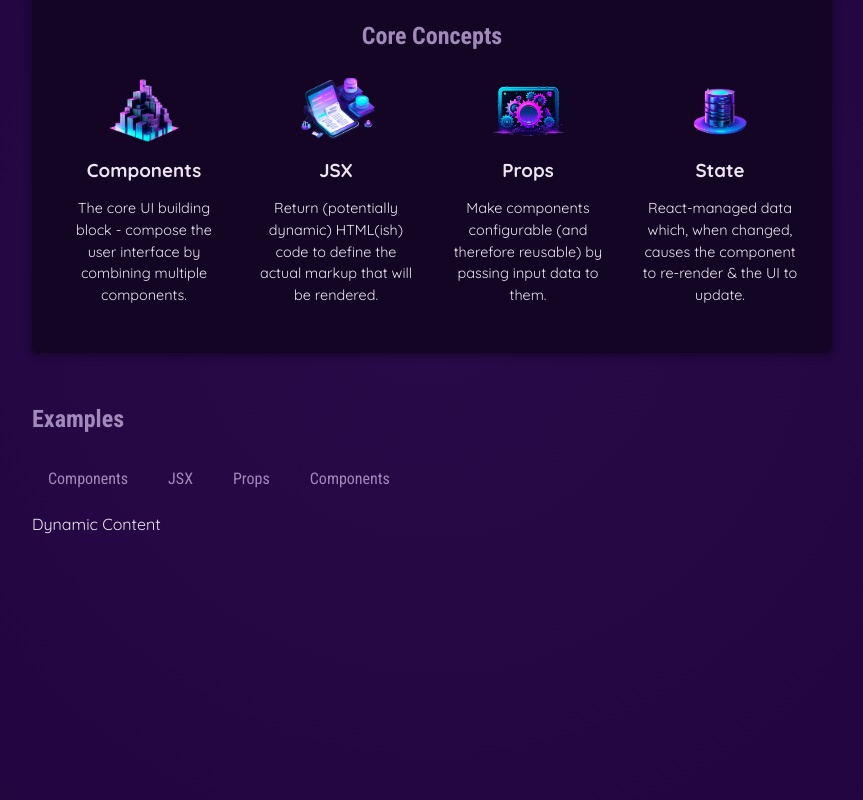
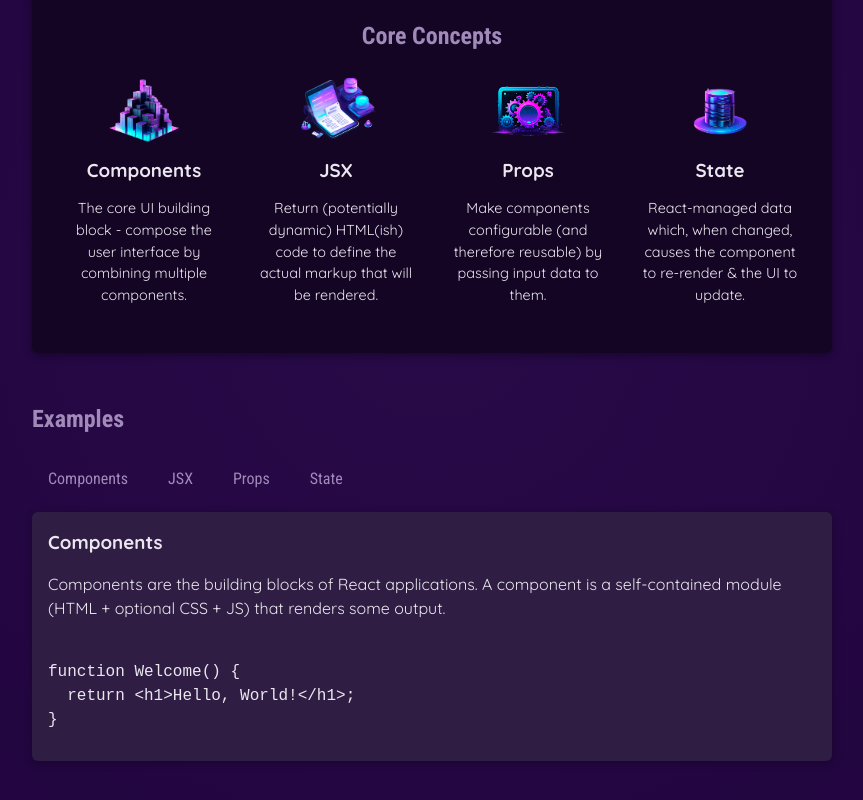
Before and after one commit to Vargos98/react-essentials, a React (Vite) app: page / in a window 1280 px wide. Shown: the part 346-1146 px from the top of the page, without its empty margins (208-1071 px from the left). Built offline with nearby package versions, Linux system fonts and the light colour scheme.

Commit message:
Added useState
Using useState to render and update data based on the button click

```diff
--- a/src/App.jsx
+++ b/src/App.jsx
@@ -1,12 +1,19 @@
+import { useState } from "react";
 import CoreConcepts from "./components/CoreConcepts/CoreConcepts.jsx";
-
+import { EXAMPLES } from './data.js'
 import Header from "./components/Header/Header.jsx";
 import { TabButton } from "./components/TabButton.jsx";
 
 import { CORE_CONCEPTS } from './data.js';
+
+
+
 function App() {
-  function handleSelect(){
-    console.log("on Selected");
+  const [selectedTopic, setSelectedTopic] = useState('components')
+  // let tabContent = "Please click a button!"
+  function handleSelect(selectedButton) {
+    // tabContent = selectedButton;\
+    setSelectedTopic(selectedButton);
   }
   return (
     <div>
@@ -21,16 +28,24 @@
             <CoreConcepts{...CORE_CONCEPTS[3]} />
           </ul>
         </section>
-       <section id="examples">
-        <h2>Examples</h2>
-        <menu>
-          <TabButton onSelect={handleSelect}>Components</TabButton>
-          <TabButton onSelect={handleSelect}>JSX</TabButton>
-          <TabButton onSelect={handleSelect}>Props</TabButton>
-          <TabButton onSelect={handleSelect}>Components</TabButton>
-        </menu>
-        Dynamic Content
-       </section>
+        <section id="examples">
+          <h2>Examples</h2>
+          <menu>
+            <TabButton onSelect={() => handleSelect('components')}>Components</TabButton>
+            <TabButton onSelect={() => handleSelect('jsx')}>JSX</TabButton>
+            <TabButton onSelect={() => handleSelect('props')}>Props</TabButton>
+            <TabButton onSelect={() => handleSelect('state')}>State</TabButton>
+          </menu>
+          <div id="tab-content">
+            <h3>{EXAMPLES[selectedTopic].title}</h3>
+            <p>{EXAMPLES[selectedTopic].description}</p>
+            <pre>
+              <code>
+                {EXAMPLES[selectedTopic].code}
+              </code>
+            </pre>
+          </div>
+        </section>
       </main>
 
     </div>
--- a/src/data.js
+++ b/src/data.js
@@ -29,3 +29,54 @@
       'React-managed data which, when changed, causes the component to re-render & the UI to update.',
   },
 ];
+
+export const EXAMPLES = {
+  components: {
+    title: 'Components',
+    description:
+      'Components are the building blocks of React applications. A component is a self-contained module (HTML + optional CSS + JS) that renders some output.',
+    code: `
+function Welcome() {
+  return <h1>Hello, World!</h1>;
+}`,
+  },
+  jsx: {
+    title: 'JSX',
+    description:
+      'JSX is a syntax extension to JavaScript. It is similar to a template language, but it has full power of JavaScript (e.g., it may output dynamic content).',
+    code: `
+<div>
+  <h1>Welcome {userName}</h1>
+  <p>Time to learn React!</p>
+</div>`,
+  },
+  props: {
+    title: 'Props',
+    description:
+      'Components accept arbitrary inputs called props. They are like function arguments.',
+    code: `
+function Welcome(props) {
+  return <h1>Hello, {props.name}</h1>;
+}`,
+  },
+  state: {
+    title: 'State',
+    description:
+      'State allows React components to change their output over time in response to user actions, network responses, and anything else.',
+    code: `
+function Counter() {
+  const [isVisible, setIsVisible] = useState(false);
+
+  function handleClick() {
+    setIsVisible(true);
+  }
+
+  return (
+    <div>
+      <button onClick={handleClick}>Show Details</button>
+      {isVisible && <p>Amazing details!</p>}
+    </div>
+  );
+}`,
+  },
+};
```
